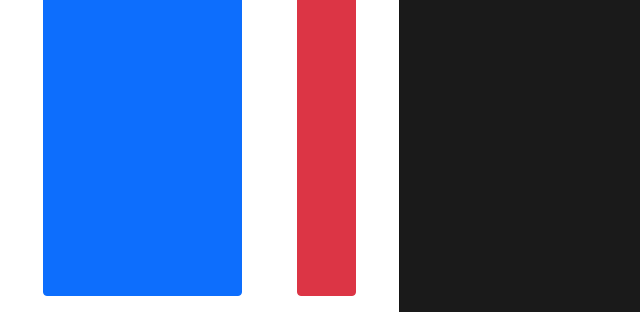
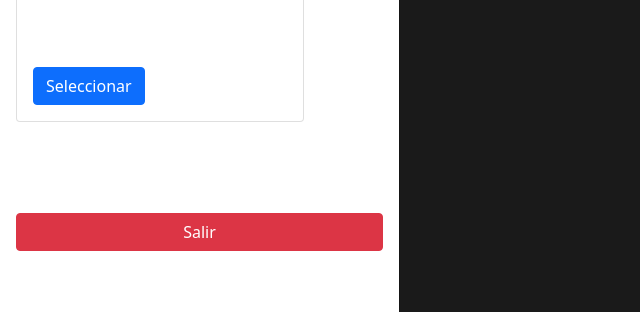
Before and after one commit to MaddyPipes/TFG, a PHP site: page /TrabajoESObjetosYBD/ in a window 1280 px wide, after a click on "Personaje". Shown: the part 488-800 px from the top of the page, without its empty margins (0-640 px from the left). Run offline with PHP 8.4, Linux system fonts and the light colour scheme; the visitor is signed in with stand-in values (Sample User, id 1).

Commit message:
Update main_page.php

```diff
--- a/src/views/main_page.php
+++ b/src/views/main_page.php
@@ -73,8 +73,18 @@
             <h5 class="offcanvas-title" id="offcanvasExampleLabel">Personajes</h5>
             <button type="button" class="btn-close text-reset" data-bs-dismiss="offcanvas" aria-label="Close"></button>
         </div>
-        <div class="offcanvas-body d-flex justify-content-around">
+        <div class="offcanvas-body d-flex justify-content-around flex-column">
             <button class="btn btn-primary">Crear Nuevo Personaje</button>
+            <div>
+                <div class="card" style="width: 18rem;">
+                    <img src="https://i.pinimg.com/originals/51/9b/f9/519bf955cad48f57fda9c41996a64744.png" class="card-img-top" alt="...">
+                    <div class="card-body">
+                        <h5 class="card-title">Aelrik Rounar</h5>
+                        <p class="card-text">Paladín elfo</p>
+                        <a href="#" class="btn btn-primary">Seleccionar</a>
+                    </div>
+                </div>
+            </div>
             <button class="btn btn-danger">Salir</button>
         </div>
     </div>
```
